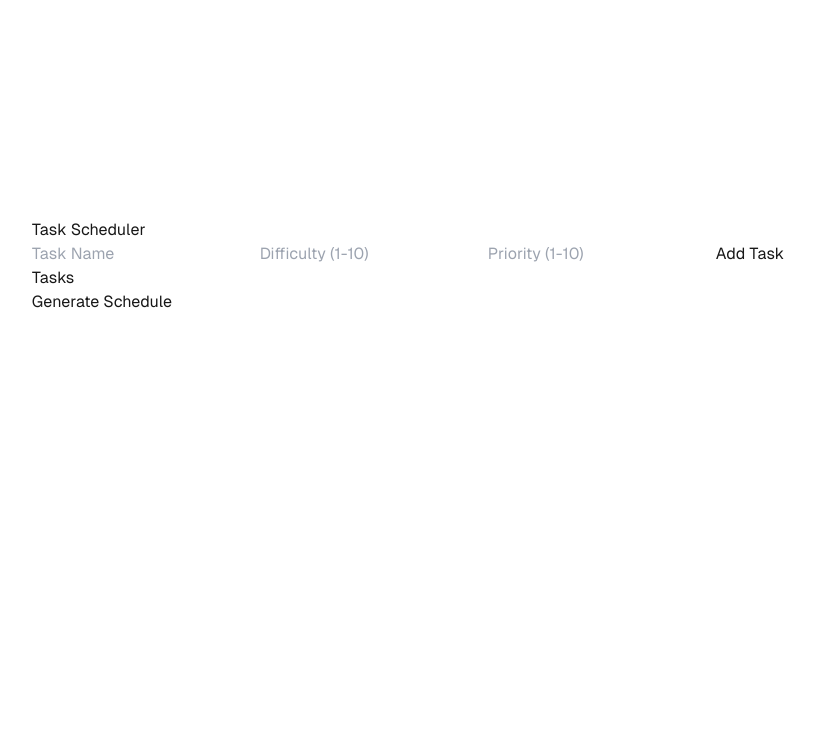
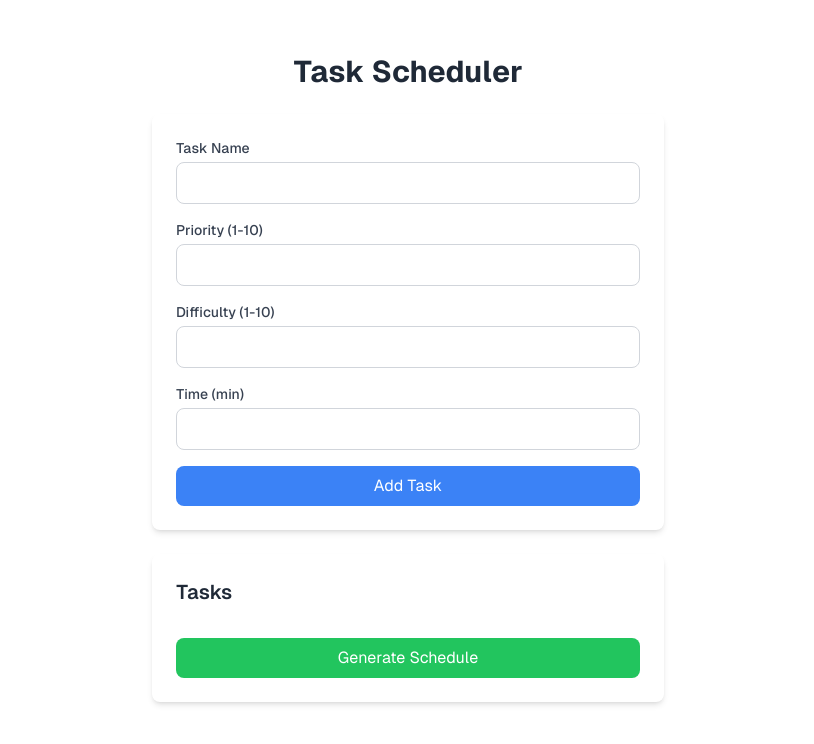
Before and after one commit to xiec1377/task-scheduler, a Next.js app in the folder frontend/: page / in a window 1280 px wide. Shown: the part 134-878 px from the top of the page, without its empty margins (232-1046 px from the left). Before the commit the page ends 800 px from the top, so only its background shows below. Built offline with nearby package versions, Linux system fonts and the light colour scheme.

Commit message:
chore: cleanup

```diff
--- a/frontend/components/TaskForm.tsx
+++ b/frontend/components/TaskForm.tsx
@@ -1,6 +1,6 @@
-"use client"
-import { useState } from 'react';
-import axios from 'axios';
+"use client";
+import { useState } from "react";
+import axios from "axios";
 
 interface Task {
   name: string;
@@ -15,73 +15,141 @@ interface ScheduleItem {
 
 export default function TaskForm() {
   const [tasks, setTasks] = useState<Task[]>([]);
-  const [name, setName] = useState<string>('');
-  const [difficulty, setDifficulty] = useState<string>('');
-  const [priority, setPriority] = useState<string>('');
+  const [name, setName] = useState<string>("");
+  const [difficulty, setDifficulty] = useState<string>("");
+  const [priority, setPriority] = useState<string>("");
   const [schedule, setSchedule] = useState<ScheduleItem[] | null>(null);
 
   const addTask = () => {
     if (name && difficulty && priority) {
       setTasks([
         ...tasks,
-        { name, difficulty: parseInt(difficulty), priority: parseInt(priority) }
+        {
+          name,
+          difficulty: parseInt(difficulty),
+          priority: parseInt(priority),
+        },
       ]);
-      setName('');
-      setDifficulty('');
-      setPriority('');
+      setName("");
+      setDifficulty("");
+      setPriority("");
     }
   };
 
   const generateSchedule = async () => {
     try {
-      const response = await axios.post('http://localhost:8000/schedule', { tasks });
+      const response = await axios.post("http://localhost:8000/schedule", {
+        tasks,
+      });
       setSchedule(response.data.schedule);
     } catch (error) {
-      console.error('Error generating schedule:', error);
+      console.error("Error generating schedule:", error);
     }
   };
 
   return (
+    <div className="w-[80vh] p-6 flex flex-col items-center">
+      <h1 className="text-3xl font-bold text-gray-800 mb-6">Task Scheduler</h1>
+      <div className="shadow-md rounded-lg p-6 w-full max-w-lg mb-6">
+        <div className="space-y-4">
           <div>
-      <h1>Task Scheduler</h1>
-      <div>
+            <label
+              htmlFor="priority"
+              className="block text-sm font-medium text-gray-700 mb-1"
+            >
+              Task Name
+            </label>
             <input
               type="text"
-          placeholder="Task Name"
+              // placeholder="Task Name"
               value={name}
               onChange={(e) => setName(e.target.value)}
+              className="w-full border bg-transparent border-gray-300 rounded-lg p-2 focus:outline-none focus:ring-2 focus:ring-blue-500"
             />
+          </div>
+          <div>
+            <label
+              htmlFor="priority"
+              className="block text-sm font-medium text-gray-700 mb-1"
+            >
+              Priority (1-10)
+            </label>
             <input
               type="number"
-          placeholder="Difficulty (1-10)"
+              // placeholder="Difficulty (1-10)"
+              min="1"
+              max="10"
               value={difficulty}
               onChange={(e) => setDifficulty(e.target.value)}
+              className="w-full border bg-transparent border-gray-300 rounded-lg p-2 focus:outline-none focus:ring-2 focus:ring-blue-500"
             />
+          </div>
+          <div>
+            <label
+              htmlFor="priority"
+              className="block text-sm font-medium text-gray-700 mb-1"
+            >
+              Difficulty (1-10)
+            </label>
             <input
               type="number"
-          placeholder="Priority (1-10)"
+              // placeholder="Priority (1-10)"
+              min="1"
+              max="10"
               value={priority}
               onChange={(e) => setPriority(e.target.value)}
+              className="w-full border bg-transparent border-gray-300 rounded-lg p-2 focus:outline-none focus:ring-2 focus:ring-blue-500"
             />
-        <button onClick={addTask}>Add Task</button>
           </div>
           <div>
-        <h2>Tasks</h2>
-        <ul>
+            <label
+              htmlFor="priority"
+              className="block text-sm font-medium text-gray-700 mb-1"
+            >
+              Time (min)
+            </label>
+            <input
+              type="number"
+              // placeholder="Time (min)"
+              min="1"
+              // value={priority}
+              // onChange={(e) => setPriority(e.target.value)}
+              className="w-full border bg-transparent  border-gray-300 rounded-lg p-2 focus:outline-none focus:ring-2 focus:ring-blue-500"
+            />
+          </div>
+          <button
+            onClick={addTask}
+            className="w-full bg-blue-500 text-white rounded-lg p-2 hover:bg-blue-600 transition"
+          >
+            Add Task
+          </button>
+        </div>
+      </div>
+
+      <div className="shadow-md rounded-lg p-6 w-full max-w-lg mb-6">
+        <h2 className="text-xl font-semibold text-gray-800 mb-4">Tasks</h2>
+        <ul className="space-y-2">
           {tasks.map((task, index) => (
-            <li key={index}>
-              {task.name} (Difficulty: {task.difficulty}, Priority: {task.priority})
+            <li key={index} className="rounded-lg p-3 shadow-sm">
+              <span className="font-medium">{task.name}</span> (Difficulty:{" "}
+              {task.difficulty}, Priority: {task.priority})
             </li>
           ))}
         </ul>
-        <button onClick={generateSchedule}>Generate Schedule</button>
+        <button
+          onClick={generateSchedule}
+          className="mt-4 w-full bg-green-500 text-white rounded-lg p-2 hover:bg-green-600 transition"
+        >
+          Generate Schedule
+        </button>
       </div>
+
       {schedule && (
-        <div>
-          <h2>Schedule</h2>
-          <ul>
+        <div className="bg-white shadow-md rounded-lg p-6 w-full max-w-lg">
+          <h2 className="text-xl font-semibold text-gray-800 mb-4">Schedule</h2>
+          <ul className="space-y-2">
             {schedule.map((item, index) => (
-              <li key={index}>
+              <li key={index} className="bg-gray-100 rounded-lg p-3 shadow-sm">
                 {item.time}: {item.task}
               </li>
             ))}
```
Also changed, not shown: frontend/app/page.tsx (+0 -44 lines). Lines whose indentation alone changed are shown as unchanged.
